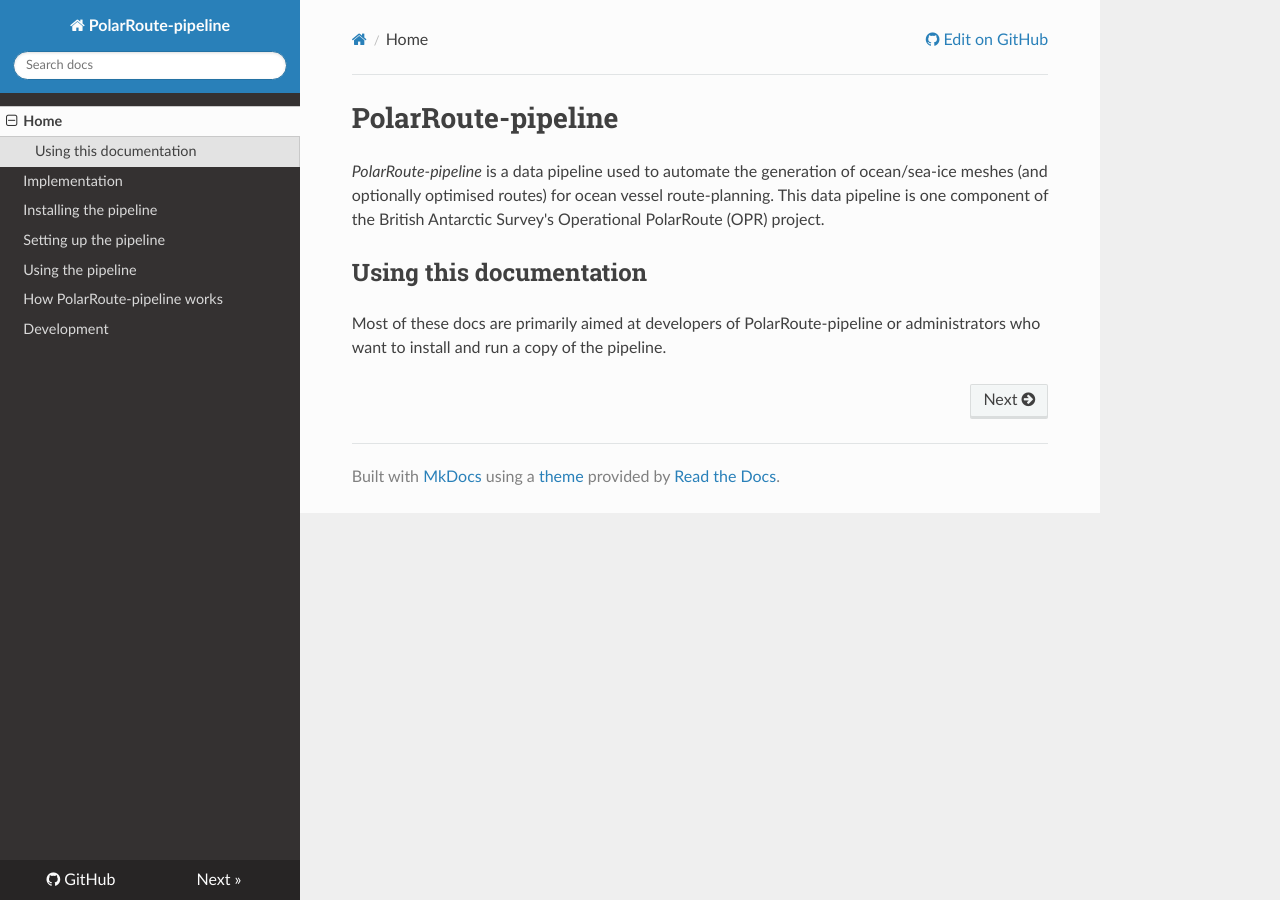
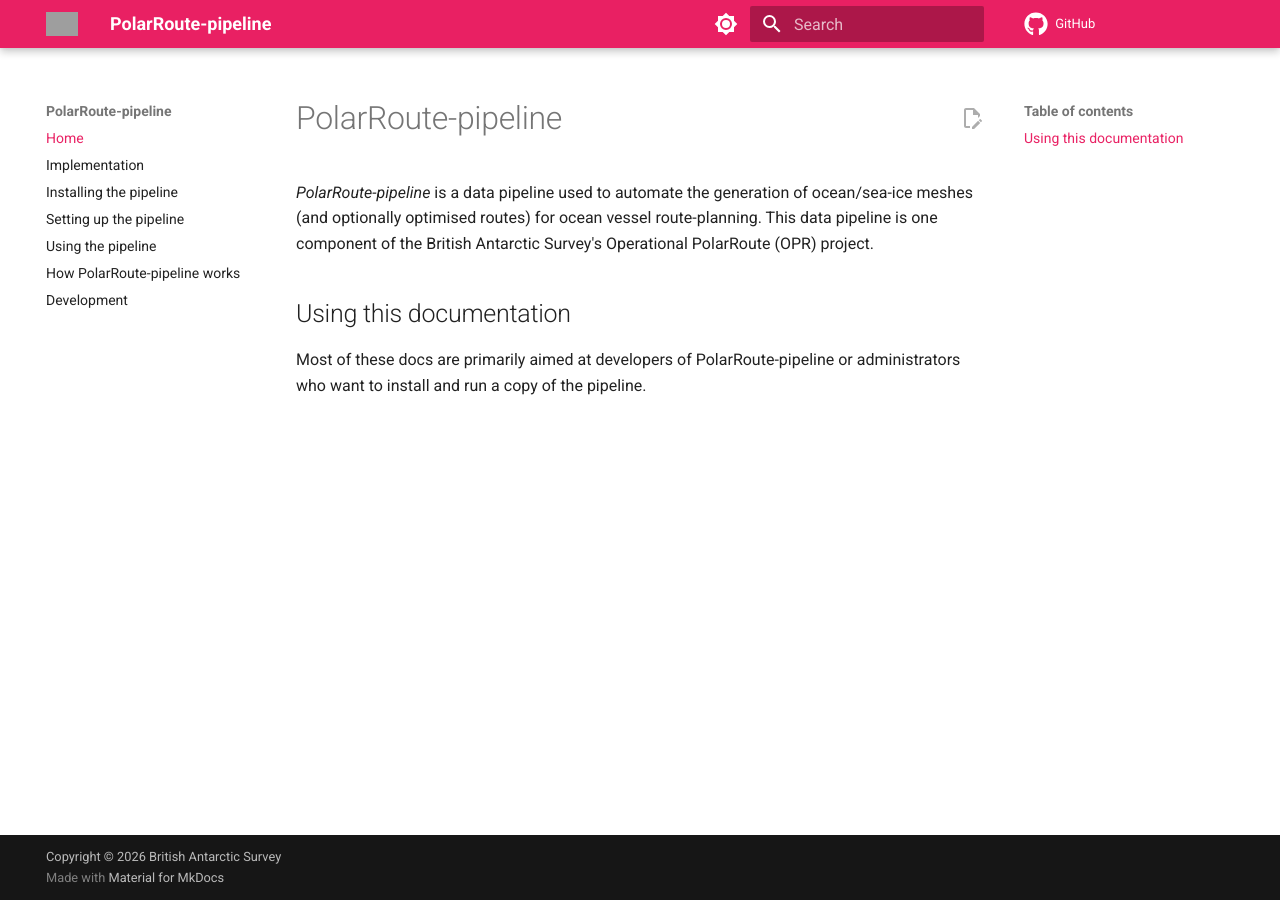
Before and after one commit to bas-amop/PolarRoute-pipeline, an MkDocs documentation site: the page built from docs/index.md, in a window 1280 px wide. Built offline with MkDocs 1.6.1 and Material for MkDocs 9.7.7, drawn with Linux system fonts in a browser that asks for light colours; nearby versions of some CDN libraries; comment, search, counter and statistics services are not loaded; grey boxes are pictures that could not be loaded.

Commit message:
use material theme for docs

```diff
--- a/mkdocs.yml
+++ b/mkdocs.yml
@@ -1,6 +1,32 @@
 site_name: PolarRoute-pipeline
 repo_url: https://github.com/bas-amop/PolarRoute-pipeline/
-theme: readthedocs
+theme:
+  name: material
+  logo: https://cdn.web.bas.ac.uk/bas-style-kit/0.7.3/img/logos-symbols/bas-roundel-inverse-transparent-64.png
+  favicon: https://cdn.web.bas.ac.uk/bas-style-kit/0.7.3/img/favicon/favicon-16x16.png
+  icon:
+    repo: fontawesome/brands/github
+  features:
+    # Enables copying of code blocks
+    - content.code.copy
+    # Enables "edit this page" to contribute to docs
+    - content.action.edit
+  palette:
+    # Palette toggle for light mode
+    - media: "(prefers-color-scheme: light)"
+      scheme: default
+      primary: pink
+      toggle:
+        icon: material/brightness-7
+        name: Switch to dark mode
+    # Palette toggle for dark mode
+    - media: "(prefers-color-scheme: dark)"
+      scheme: slate
+      primary: pink
+      toggle:
+        icon: material/brightness-4
+        name: Switch to light mode
+
 plugins:
   - search
   - mkdocstrings
@@ -15,3 +41,5 @@ nav:
   - using.md
   - how-polarroute-pipeline-works.md
   - development.md
+
+copyright: Copyright &copy; 2026 British Antarctic Survey
--- a/requirements-docs.txt
+++ b/requirements-docs.txt
@@ -1,3 +1,4 @@
 mkdocs
+mkdocs-material
 mkdocs-include-markdown-plugin
 mkdocstrings[python]
```
